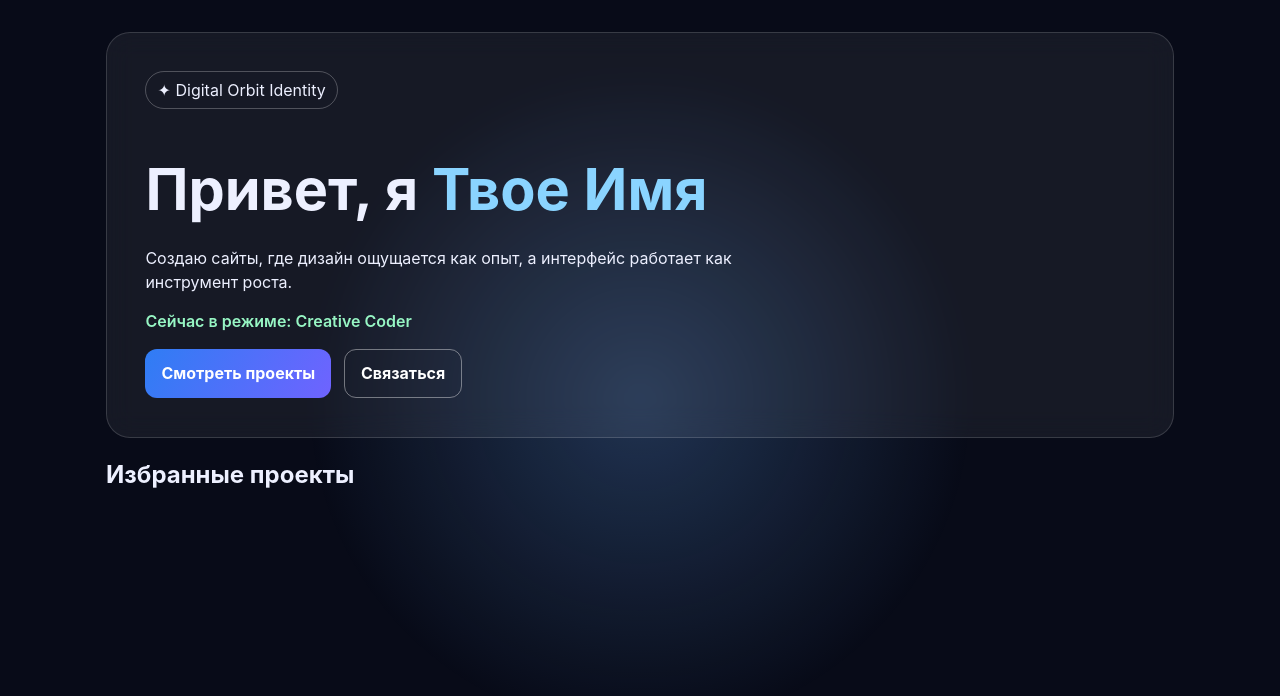
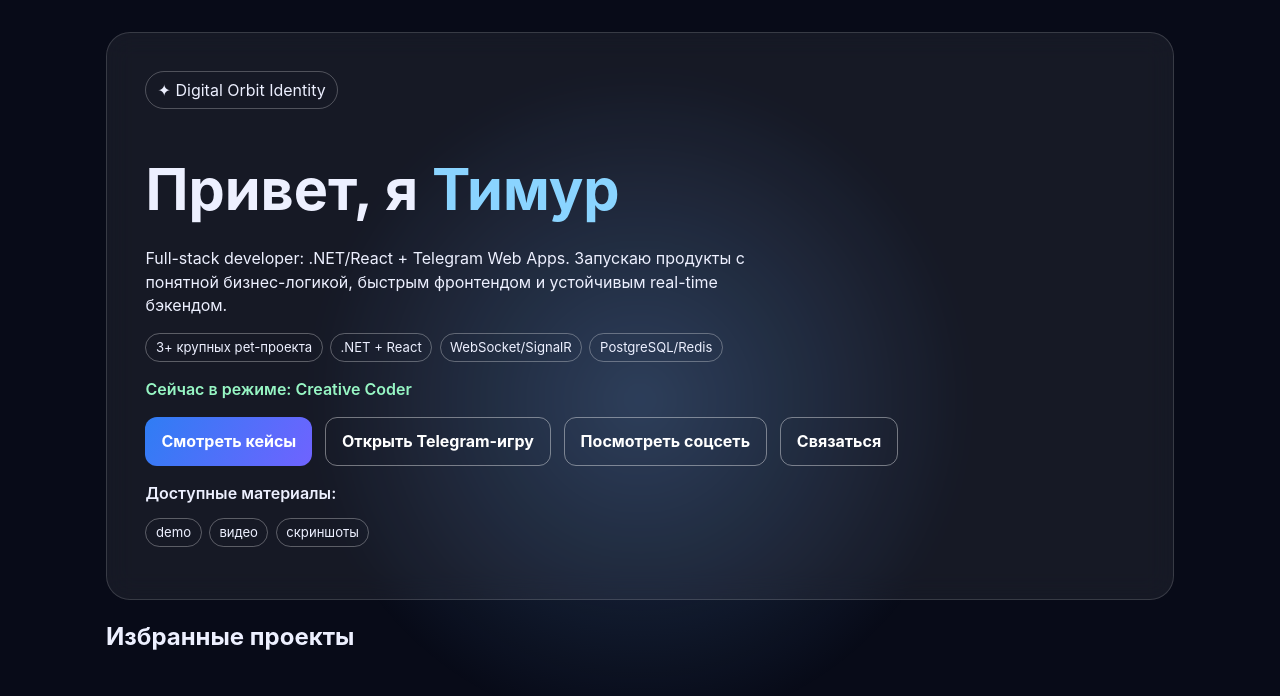
Before and after one commit to GAVRS1/portfolio, a React (Vite) app: page / in a window 1280 px wide. Shown: the top 696 px of the page. Built offline with nearby package versions, Linux system fonts and the light colour scheme.

Commit message:
Update hero section with Timur value props and CTAs

```diff
--- a/src/App.jsx
+++ b/src/App.jsx
@@ -81,7 +81,7 @@ function App() {
   const [mouse, setMouse] = useState({ x: 50, y: 50 });
   const [sent, setSent] = useState(false);
 
-  const owner = import.meta.env.VITE_SITE_OWNER || 'Твое Имя';
+  const owner = 'Тимур';
   const contact = import.meta.env.VITE_CONTACT_EMAIL || 'you@example.com';
 
   useEffect(() => {
@@ -138,17 +138,39 @@ function App() {
           Привет, я <span>{owner}</span>
         </h1>
         <p className="lead">
-          Создаю сайты, где дизайн ощущается как опыт, а интерфейс работает как инструмент роста.
+          Full-stack developer: .NET/React + Telegram Web Apps. Запускаю продукты с понятной бизнес-логикой,
+          быстрым фронтендом и устойчивым real-time бэкендом.
         </p>
+        <div className="stack-chips hero-facts">
+          <span className="stack-chip">3+ крупных pet-проекта</span>
+          <span className="stack-chip">.NET + React</span>
+          <span className="stack-chip">WebSocket/SignalR</span>
+          <span className="stack-chip">PostgreSQL/Redis</span>
+        </div>
         <p className="role">Сейчас в режиме: {roles[roleIndex]}</p>
 
         <div className="actions">
           <a href="#projects" className="btn btn-primary">
-            Смотреть проекты
+            Смотреть кейсы
+          </a>
+          <a href="https://tttoeonl.netlify.app" target="_blank" rel="noreferrer" className="btn btn-ghost">
+            Открыть Telegram-игру
+          </a>
+          <a href="https://gavrs.online" target="_blank" rel="noreferrer" className="btn btn-ghost">
+            Посмотреть соцсеть
           </a>
           <a href="#contact" className="btn btn-ghost">
             Связаться
           </a>
+        </div>
+
+        <div className="hero-materials">
+          <p className="materials-title">Доступные материалы:</p>
+          <div className="stack-chips">
+            <span className="stack-chip">demo</span>
+            <span className="stack-chip">видео</span>
+            <span className="stack-chip">скриншоты</span>
+          </div>
         </div>
       </header>
 
--- a/src/styles.css
+++ b/src/styles.css
@@ -65,6 +65,19 @@ h1 span {
   color: #97f6c4;
   font-weight: 600;
   min-height: 1.4em;
+}
+
+.hero-facts {
+  margin-top: 0.8rem;
+}
+
+.hero-materials {
+  margin-top: 1rem;
+}
+
+.materials-title {
+  margin: 0 0 0.45rem;
+  font-weight: 600;
 }
 
 .actions {
```
